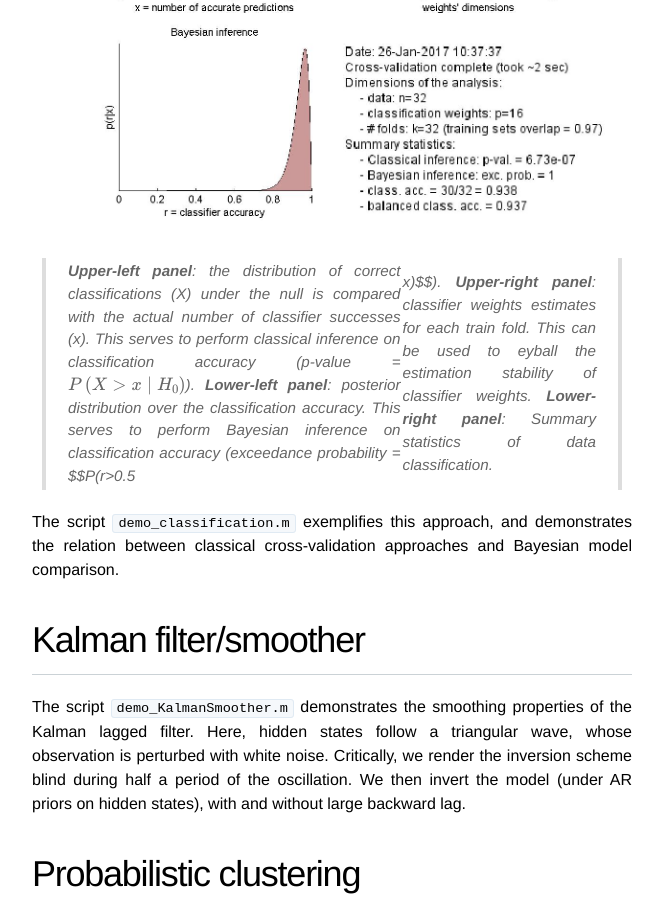
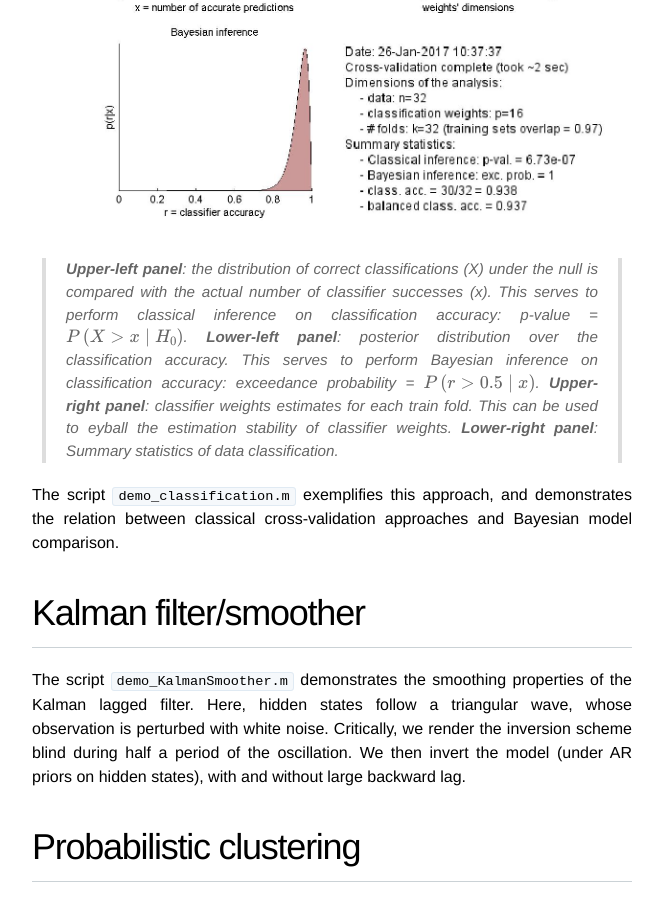
Before and after one commit to MBB-team/VBA-toolbox, a Jekyll site: the page built from _wiki/statistical-models.md, in a window 1280 px wide and 900 px high, scrolled down 6966 px. Shown: the whole window, without its empty margins (308-971 px from the left). Built offline with Jekyll 4.4.1, drawn with Linux system fonts in a browser that asks for light colours; nearby versions of some CDN libraries; formulas are drawn with MathJax 3.

Commit message:
Update statistical-models.md

```diff
--- a/_wiki/statistical-models.md
+++ b/_wiki/statistical-models.md
@@ -105,7 +105,7 @@
 
 ![]({{ site.baseurl }}/images/wiki/classification.jpg)
 
-> **Upper-left panel**: the distribution of correct classifications (X) under the null is compared with the actual number of classifier successes (x). This serves to perform classical inference on classification accuracy (p-value = $$P\left( X>x \mid H_0 \right)$$). **Lower-left panel**: posterior distribution over the classification accuracy. This serves to perform Bayesian inference on classification accuracy (exceedance probability = $$P(r>0.5|x)$$). **Upper-right panel**: classifier weights estimates for each train fold. This can be used to eyball the estimation stability of classifier weights. **Lower-right panel**: Summary statistics of data classification.
+> **Upper-left panel**: the distribution of correct classifications (X) under the null is compared with the actual number of classifier successes (x). This serves to perform classical inference on classification accuracy: p-value = $$P\left( X>x \mid H_0 \right)$$. **Lower-left panel**: posterior distribution over the classification accuracy. This serves to perform Bayesian inference on classification accuracy: exceedance probability = $$P\left( r>0.5 \mid x \right)$$. **Upper-right panel**: classifier weights estimates for each train fold. This can be used to eyball the estimation stability of classifier weights. **Lower-right panel**: Summary statistics of data classification.
 
 The script `demo_classification.m` exemplifies this approach, and demonstrates the relation between classical cross-validation approaches and Bayesian model comparison.
 
```
